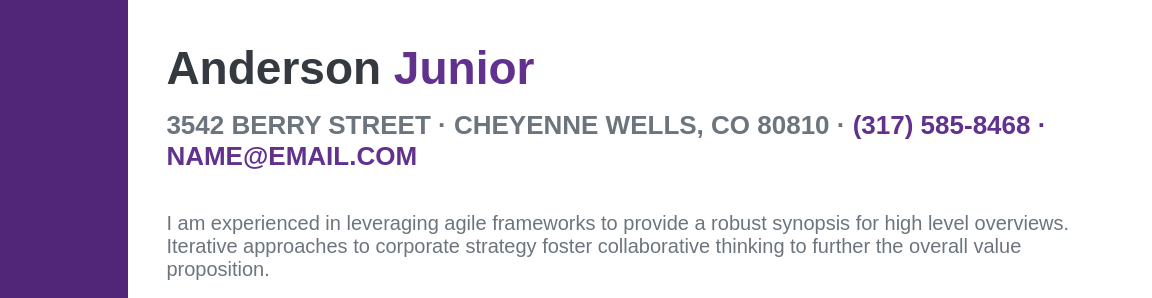
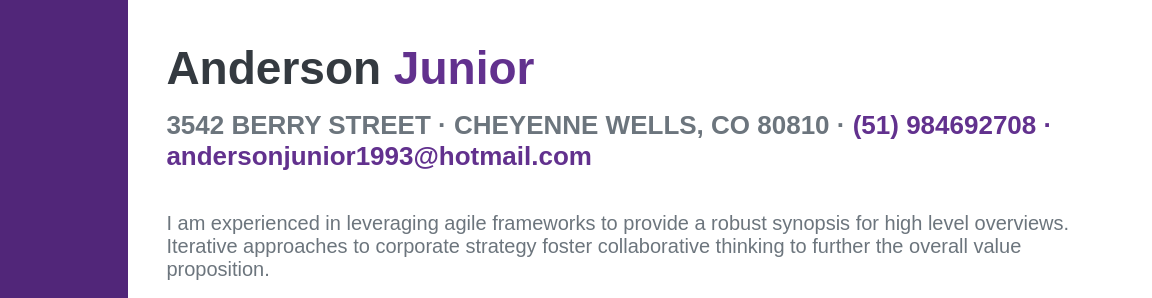
Before and after one commit to andersonjuniorschirmann/github-pages, a plain HTML site: page index.html in a window 1280 px wide. Shown: the part 209-507 px from the top of the page, 128-1280 px from the left. Drawn offline with Linux system fonts and the light colour scheme; a web font is replaced by a local one.

Commit message:
email alterado

```diff
--- a/index.html
+++ b/index.html
@@ -29,7 +29,7 @@
 
         <section class="descricao">
           <h2>Anderson <span>Junior</span></h2>
-          <h3>3542 BERRY STREET · CHEYENNE WELLS, CO 80810 · <span>(317) 585-8468 · NAME@EMAIL.COM</span></h3>
+          <h3>3542 BERRY STREET · CHEYENNE WELLS, CO 80810 · <span>(51) 984692708  · andersonjunior1993@hotmail.com</span></h3>
           <p>I am experienced in leveraging agile frameworks to provide a robust synopsis for high level overviews. Iterative approaches to corporate strategy foster collaborative thinking to further the overall value proposition.</p>
 
           <div class="icons-social">
```
